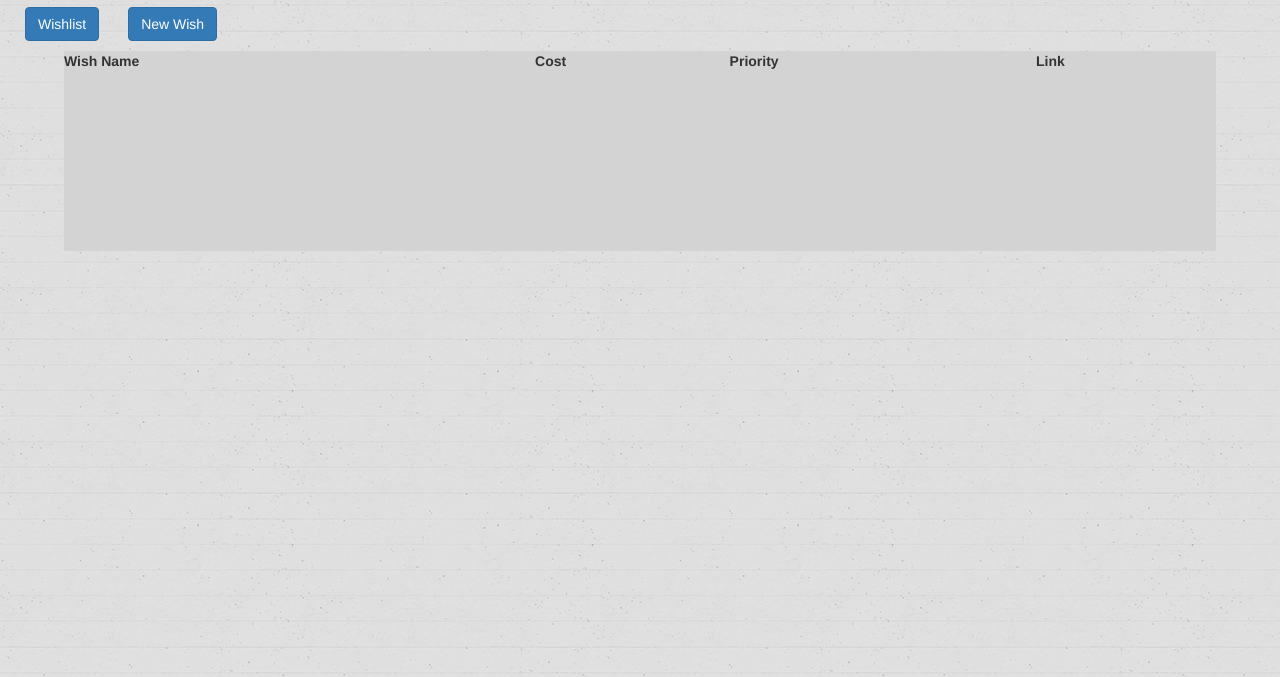
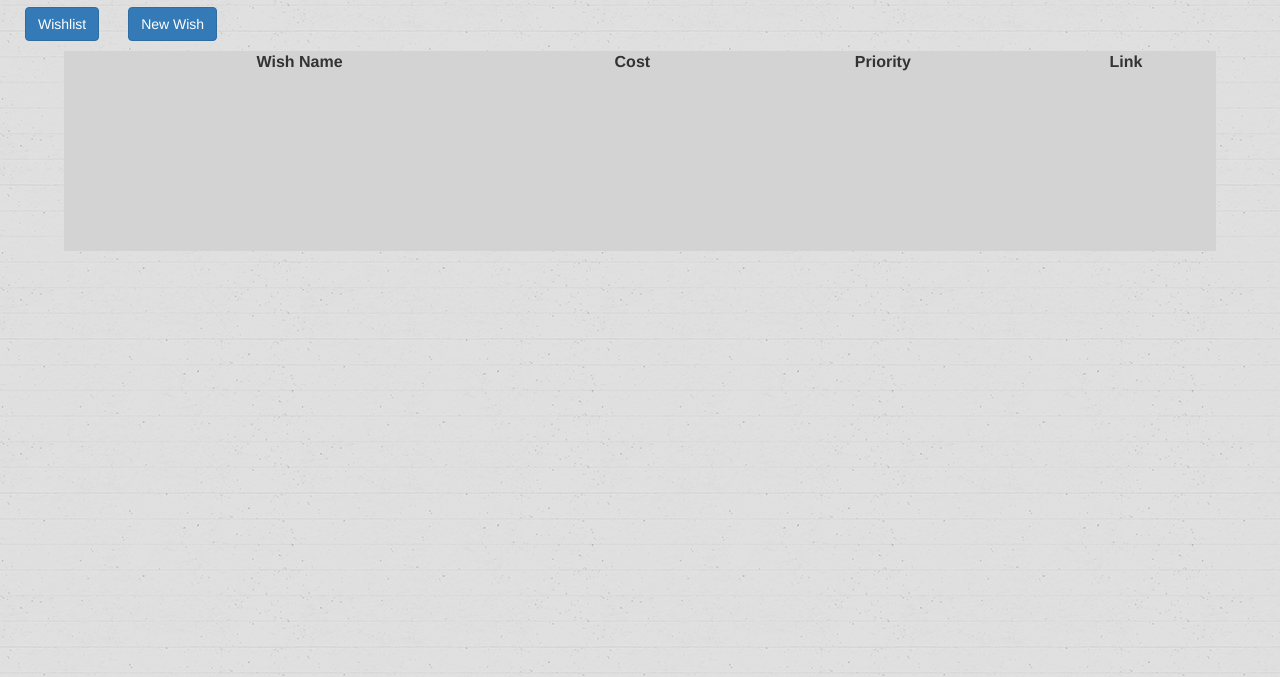
Before and after one commit to jspencersharpe/Wishlist, a website: page index.html in a window 1280 px wide. Shown: the part 123-800 px from the top of the page. Drawn offline with Linux system fonts and the light colour scheme; no server answers.

Commit message:
column alignment

```diff
--- a/main.css
+++ b/main.css
@@ -12,6 +12,11 @@ h1{
 
 tr {
 	padding: 25px;
+}
+
+th{
+	text-align: center;
+	font-size: 16px;
 }
 
 .btn-primary{
```
